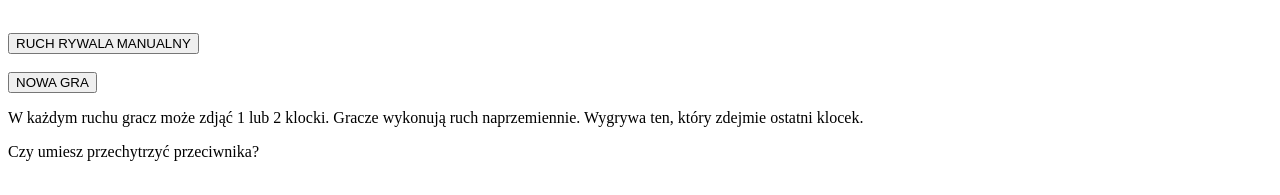
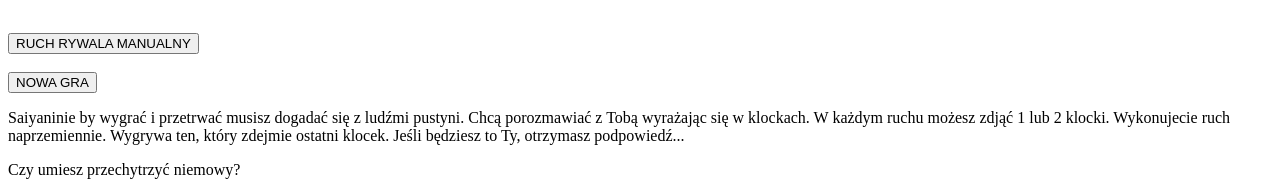
Before and after one commit to GoZaur/Klocki, a website: page index.html in a window 1280 px wide. Shown: the part 638-833 px from the top of the page. Drawn offline with Linux system fonts and the light colour scheme.

Commit message:
task1_klocki

```diff
--- a/index.html
+++ b/index.html
@@ -288,8 +288,8 @@
     <br>
     <button onclick ="startGame(1)">NOWA GRA</button>
 
-    <p>W każdym ruchu gracz może zdjąć 1 lub 2 klocki. Gracze wykonują ruch naprzemiennie. Wygrywa ten, który zdejmie ostatni klocek.</p>
-    <p>Czy umiesz przechytrzyć przeciwnika?</p>
+    <p>Saiyaninie by wygrać i przetrwać musisz dogadać się z ludźmi pustyni. Chcą porozmawiać z Tobą wyrażając się w klockach. W każdym ruchu możesz zdjąć 1 lub 2 klocki. Wykonujecie ruch naprzemiennie. Wygrywa ten, który zdejmie ostatni klocek. Jeśli będziesz to Ty, otrzymasz podpowiedź...</p>
+    <p>Czy umiesz przechytrzyć niemowy?</p>
 
 
 
```
Also changed, not shown: .codesandbox/tasks.json, 1 other file.
